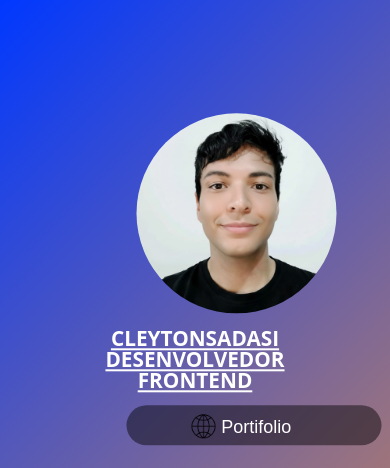
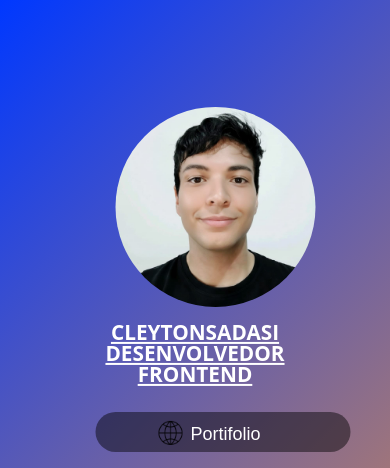
Before and after one commit to cleytonsadasi/Site-de-Links, a plain HTML site: page index.html in a window 390 px wide. Shown: the top 468 px of the page. Drawn offline with Linux system fonts and the light colour scheme.

Commit message:
tornando o site responsivo

```diff
--- a/index.html
+++ b/index.html
@@ -11,7 +11,11 @@
     <div id="content">
       <div id="FotoPerfil"></div>
       <h1><u>CLEYTONSADASI DESENVOLVEDOR FRONTEND</u></h1>
-      <button class="buttonSocial portifolioButton">
+
+      <button
+        class="buttonSocial portifolioButton"
+        onclick="window.open('https://cleytonsadasi.github.io/website/', '_blank')"
+      >
         <img src="assets/icons/web.png" />
         <p>Portifolio</p>
       </button>
@@ -31,7 +35,7 @@
       </button>
       <button
         class="buttonSocial"
-        onclick="window.open('https://api.whatsapp.com/send?phone=5511951965555', '_blank')"
+        onclick="window.open('https://wa.link/xc4zu2', '_blank')"
       >
         <img src="assets/icons/whatsapp.png" />
         <p>WhatsApp</p>
@@ -43,6 +47,7 @@
         <img src="assets/icons/instagram.png" />
         <p>Instagram</p>
       </button>
+      </div>
     </div>
   </body>
 </html>
--- a/styles.css
+++ b/styles.css
@@ -11,7 +11,7 @@ body {
   background-position: center;
   border-radius: 50%;
   position: relative;
-  left: 27%;
+  left: 25%;
 }
 
 h1 {
@@ -34,13 +34,13 @@ h1 {
   font-size: 1.125rem;
   margin-bottom: 25px;
   position: relative;
-  left: 23%;
+  left: 22%;
   cursor: pointer;
 
   img {
     position: absolute;
     height: 24px;
-    left: 65px;
+    left: 63px;
     top: 9px;
   }
 
@@ -61,3 +61,23 @@ h1 {
   left: 50%;
   transform: translate(-50%, -50%);
 }
+
+@media screen and (max-width: 768px) {
+
+  #FotoPerfil {
+  height: 200px;
+  width: 200px;
+  background-position: center;
+  position: relative;
+  left: 19%;
+  }
+
+  .buttonSocial {
+  display: block;
+  margin-bottom: 25px;
+  position: relative;
+  margin-top: 5%;
+  left: 11%;
+  cursor: pointer;
+  }
+}
```
